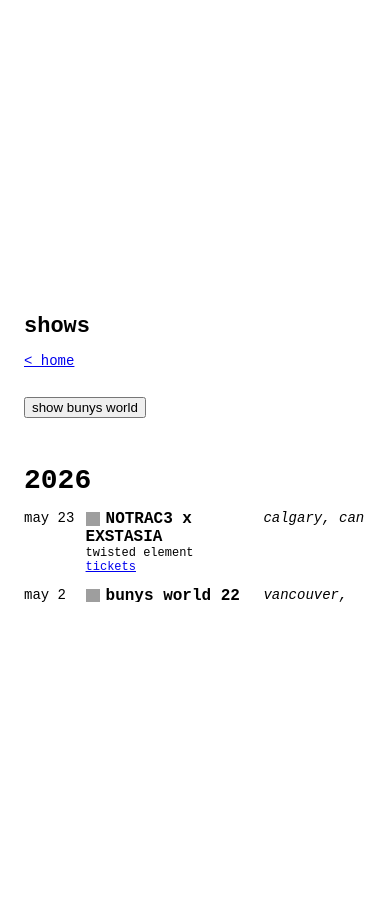
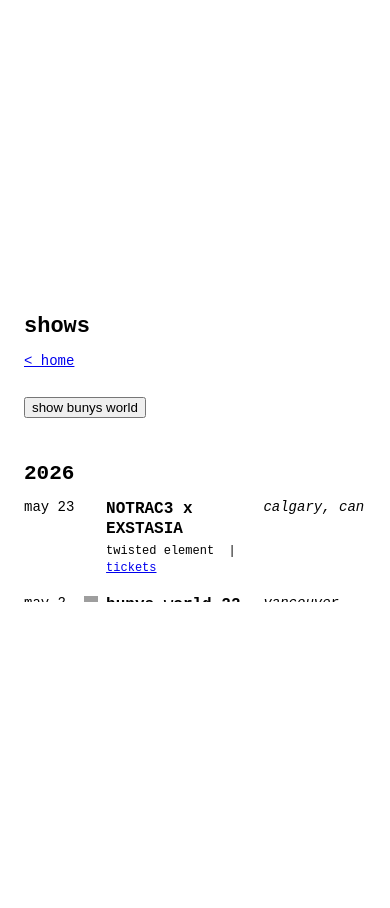
Before and after one commit to 746a70/buny, a Jekyll site: the page built from shows.md, in a window 390 px wide. Built offline with Jekyll 4.4.1, drawn with Linux system fonts in a browser that asks for light colours; grey boxes are pictures that could not be loaded.

Commit message:
Refine shows table layout and homepage spacing/font updates

```diff
--- a/shows.md
+++ b/shows.md
@@ -14,40 +14,46 @@ permalink: /shows.html
 {% assign grouped_shows = site.data.shows | group_by_exp: 'show', "show.date | date: '%Y'" %}
 {% assign sorted_years = grouped_shows | sort: 'name' | reverse %}
 
-<table id="shows-table" style="width: 100%; border-collapse: collapse; table-layout: fixed;">
+<table id="shows-table" style="width: 100%; border-collapse: collapse; table-layout: fixed; font-size: 14px;">
   <colgroup>
-    <col style="width: 18%;">
-    <col style="width: 52%;">
+    <col style="width: 16%;">
+    <col style="width: 8%;">
+    <col style="width: 46%;">
     <col style="width: 30%;">
   </colgroup>
   {% for year in sorted_years %}
   <tr>
-    <td colspan="3" style="padding: 1.2rem 0 0.5rem 0; font-size: 2em; font-weight: 700;">{{ year.name }}</td>
+    <td colspan="4" style="padding: 1rem 0 0.4rem 0; font-size: 1.5em; font-weight: 700;">{{ year.name }}</td>
   </tr>
   {% assign sorted_items = year.items | sort: 'date' | reverse %}
   {% for show in sorted_items %}
-  {% assign normalized_title = show.title | downcase %}
-  <tr data-title="{{ normalized_title }}" data-is-year="false">
-    <td style="white-space: nowrap; vertical-align: top; padding: 0.4rem 0.8rem 0.4rem 0;">{{ show.date | date: '%b %-d' | downcase }}</td>
-    <td style="padding: 0.4rem 0.8rem 0.4rem 0; vertical-align: top;">
-      <div style="font-size: 16px; font-weight: 700;">{% if show.title and show.title | downcase contains 'bunys world' %}<a href="{{ '/bw' | relative_url }}" aria-label="bunys world page" style="margin-right: 0.35rem; text-decoration: none; display: inline-block; vertical-align: middle;"><img src="{{ bw_icon_path }}" alt="bunys world" style="width: 0.9rem; height: 0.9rem; display: block;" /></a>{% endif %}{{ show.title }}</div>
-      {% if show.venue and show.venue != '' %}
-      <div style="font-size: 12px;">{{ show.venue }}</div>
+  {% assign has_bw_icon = show.bw == true or show.bw == 'true' %}
+  <tr data-bw="{{ has_bw_icon }}">
+    <td style="white-space: nowrap; vertical-align: top; padding: 0.5rem 0.8rem 0.65rem 0;">{{ show.date | date: '%b %-d' | downcase }}</td>
+    <td style="vertical-align: top; padding: 0.5rem 0.5rem 0.65rem 0; text-align: right;">
+      {% if has_bw_icon %}
+      <a href="{{ '/bw' | relative_url }}" aria-label="bunys world page" style="text-decoration: none; display: inline-block; vertical-align: middle;">
+        <img src="{{ bw_icon_path }}" alt="bunys world" style="width: 0.9rem; height: 0.9rem; display: block;" />
+      </a>
       {% endif %}
-      {% if show.subtitle and show.subtitle != '' %}
-      <div style="font-size: 12px; font-style: italic;">{{ show.subtitle }}</div>
-      {% endif %}
-      {% if show.kind and show.kind != '' %}
-      <div style="font-size: 12px;">
-        {% if show.link and show.link != '' %}
-        <a href="{{ show.link }}">{{ show.kind }}</a>
-        {% else %}
-        {{ show.kind }}
+    </td>
+    <td style="padding: 0.5rem 0.8rem 0.65rem 0; vertical-align: top;">
+      <div style="font-size: 16px; font-weight: 700; line-height: 1.25;">{{ show.title }}</div>
+      <div style="font-size: 12px; margin-top: 0.25rem; line-height: 1.4;">
+        {% if show.venue and show.venue != '' %}{{ show.venue }}{% endif %}
+        {% if show.flyer and show.flyer != '' %}
+          {% if show.venue and show.venue != '' %} &nbsp;|&nbsp; {% endif %}<a href="{{ show.flyer }}">flyer</a>
+        {% endif %}
+        {% if show.kind and show.kind != '' %}
+          {% if (show.venue and show.venue != '') or (show.flyer and show.flyer != '') %} &nbsp;|&nbsp; {% endif %}
+          {% if show.link and show.link != '' %}<a href="{{ show.link }}">{{ show.kind }}</a>{% else %}{{ show.kind }}{% endif %}
         {% endif %}
       </div>
+      {% if show.subtitle and show.subtitle != '' %}
+      <div style="font-size: 12px; font-style: italic; margin-top: 0.2rem;">{{ show.subtitle }}</div>
       {% endif %}
     </td>
-    <td style="padding: 0.4rem 0; vertical-align: top; font-size: 14px; font-style: italic;">{{ show.location }}</td>
+    <td style="padding: 0.5rem 0 0.65rem 0; vertical-align: top; font-size: 14px; font-style: italic;">{{ show.location }}</td>
   </tr>
   {% endfor %}
   {% endfor %}
--- a/style.css
+++ b/style.css
@@ -39,16 +39,24 @@ footer {
 }
 
 @media (max-width: 768px) {
-  body { padding: 16px; }
+  body {
+    padding: 16px;
+  }
+
   .container {
     width: 100%;
     height: 32vh;
     max-height: calc(100vh - 32px);
   }
+
+  h1 {
+    font-size: 22px;
   }
-  h1 { font-size: 22px; }
-  h2 { font-size: 18px; }
 
+  h2 {
+    font-size: 18px;
+  }
+}
 
 .shows-scroll {
   max-height: 70vh;
```
Also changed, not shown: other parts of shows.md (+4 -4 lines), _data/shows.yml (+22 -0 lines), bw.md (+2 -0 lines), index.md (+2 -3 lines).
